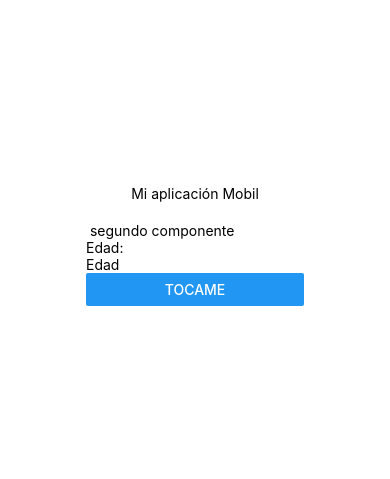
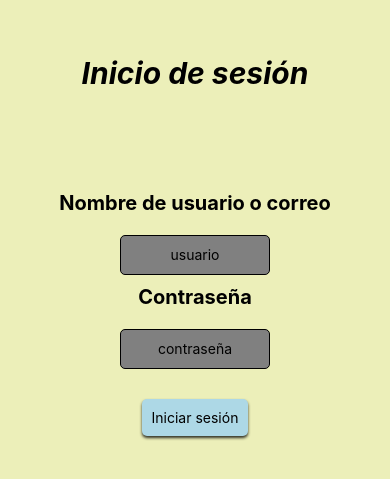
Before and after one commit to jesus0138/Proyecto_PrograMobil, a React Native app: screen / in a window 390 px wide. Shown: the part 177-656 px from the top of the page. Built offline with nearby package versions, Linux system fonts and the light colour scheme.

Commit message:
inicio de sesion de mi app

```diff
--- a/App.tsx
+++ b/App.tsx
@@ -1,24 +1,24 @@
 import { StatusBar } from 'expo-status-bar';
 import { StyleSheet, Text, View,Button,Alert,TextInput} from 'react-native';
 import { useState } from 'react';
-import CustomButtom from './src/components/CustomButtom';
+import Inicio from './src/components/inicio';
 
 export default function App() {
 
   return (
     <View style={styles.container }>
-      <Text style={{ marginBottom: 20 }}>Mi aplicación Mobil</Text>
-
-     <CustomButtom titulo='Edad del usuario' textoboton='mostrar anios'></CustomButtom>
+      <Inicio></Inicio>
     </View>
   );
 }
 
 const styles = StyleSheet.create({
   container: {
+
     flex: 1,
-    backgroundColor: '#fff',
+    backgroundColor: '#ecefb9',
     alignItems: 'center',
     justifyContent: 'center',
+
   },
 });
--- a/src/components/CustomButtom.tsx
+++ b/src/components/CustomButtom.tsx
@@ -10,15 +10,20 @@ interface props{
 
 export default function CustomButton({titulo,textoboton}:props){
 const[edad,setedad]=useState("")
-const mostrar_anios=()=>{
+const mostrar_anios = () => {
+    if (edad.trim() === "") {
+        Alert.alert("error", "por favor ingrese una edad");
+        return;
+    }
     const edad_numero=Number(edad)
-    if (edad_numero>=18) {
+    if(isNaN(edad_numero)){
+        Alert.alert("error","por favor ingrese un numero valido")
+    }else if (edad_numero>=18) {
         Alert.alert("es mayor de edad: ",edad)
-    }else{
+    }else {
 Alert.alert("es menor de edad: ",edad)
-
-    };
-
+};
+setedad("")
 }
 return(
 <View>
@@ -34,4 +39,4 @@ return(
 
 );
 
-}
+};
--- /dev/null
+++ b/src/components/inicio.tsx
@@ -0,0 +1,87 @@
+import { StyleSheet, Text, View,Button,Alert,TextInput,TouchableOpacity} from 'react-native';
+import { useState } from 'react';
+
+
+
+export default function Inicio() {
+    const [usuario, setUsuario] = useState("");
+    const [contraseña, setContraseña] = useState("");
+
+    const handleLogin = () => {
+
+        if (usuario.trim() === "" || contraseña.trim() === "") {
+            Alert.alert("Error", "Por favor, ingrese nombre de usuario y contraseña");
+            return;
+        }
+
+        setUsuario("");
+        setContraseña("");
+        Alert.alert("Inicio de sesión exitoso", `Bienvenido, ${usuario}`);
+    };
+    return (
+        <View style={styles.container}>
+            <Text style={styles.Text1}>Inicio de sesión</Text>
+            <Text style={styles.Text}>Nombre de usuario o correo</Text>
+            <TextInput placeholder='usuario' value={usuario} onChangeText={setUsuario} style={styles.textInput}></TextInput>
+            <Text style={styles.Text}>Contraseña</Text>
+            <TextInput placeholder='contraseña' value={contraseña} onChangeText={setContraseña} secureTextEntry={true} style={styles.textInput}></TextInput>
+            <TouchableOpacity style={styles.boton} onPress={handleLogin}>
+                <Text>Iniciar sesión</Text>
+            </TouchableOpacity>
+        </View>
+    );
+}
+
+const styles = StyleSheet.create({
+  container: {
+
+    flex: 1,
+    backgroundColor: '#ecefb9',
+    alignItems: 'center',
+    justifyContent: 'center',
+    padding: 50,
+  },
+
+  textInput: {
+    height: 40,
+    borderColor: 'black',
+    backgroundColor: 'grey',
+    borderWidth: 1,
+    marginTop: 10,
+    marginBottom: 10,
+    borderRadius: 5,
+    width: 150,
+    textAlign: 'center',
+  },
+
+
+  Text:{
+
+    fontSize: 20,
+     color: 'black',
+    fontWeight: 'bold',
+    marginBottom: 10,
+  },
+
+  Text1:{
+    fontSize: 30,
+    color: 'black',
+    fontWeight: 'bold',
+    fontStyle: 'italic',
+    marginBottom: 100,
+  },
+
+  boton: {
+    backgroundColor: 'lightblue',
+    padding: 10,
+    borderRadius: 5,
+    marginTop: 20,
+ //sombras ios
+ shadowColor: '#000',
+ shadowOffset: { width: 0, height: 2 },
+ shadowOpacity: 0.8,
+ shadowRadius: 3,
+ //sombras android
+ elevation: 5,
+  },
+});
```
